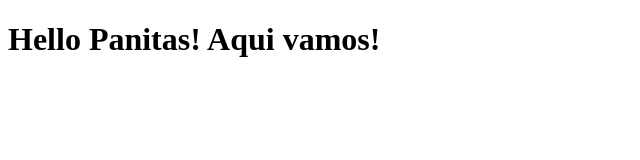
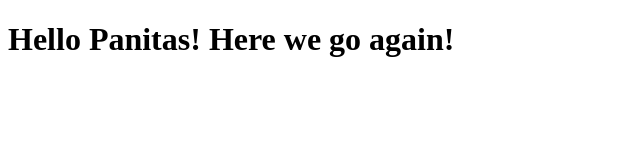
Before and after one commit to elNoise/AngularCourse, a plain HTML site: page index.html in a window 1280 px wide. Shown: the whole page, without its empty margins (0-640 px from the left). Drawn offline with Linux system fonts and the light colour scheme.

Commit message:
New version of web file

```diff
--- a/index.html
+++ b/index.html
@@ -5,6 +5,6 @@
     <title>Hello World!</title>
   </head>
   <body>
-<h1>Hello Panitas! Aqui vamos!</h1>
+<h1>Hello Panitas! Here we go again!</h1>
   </body>
 </html>
```
